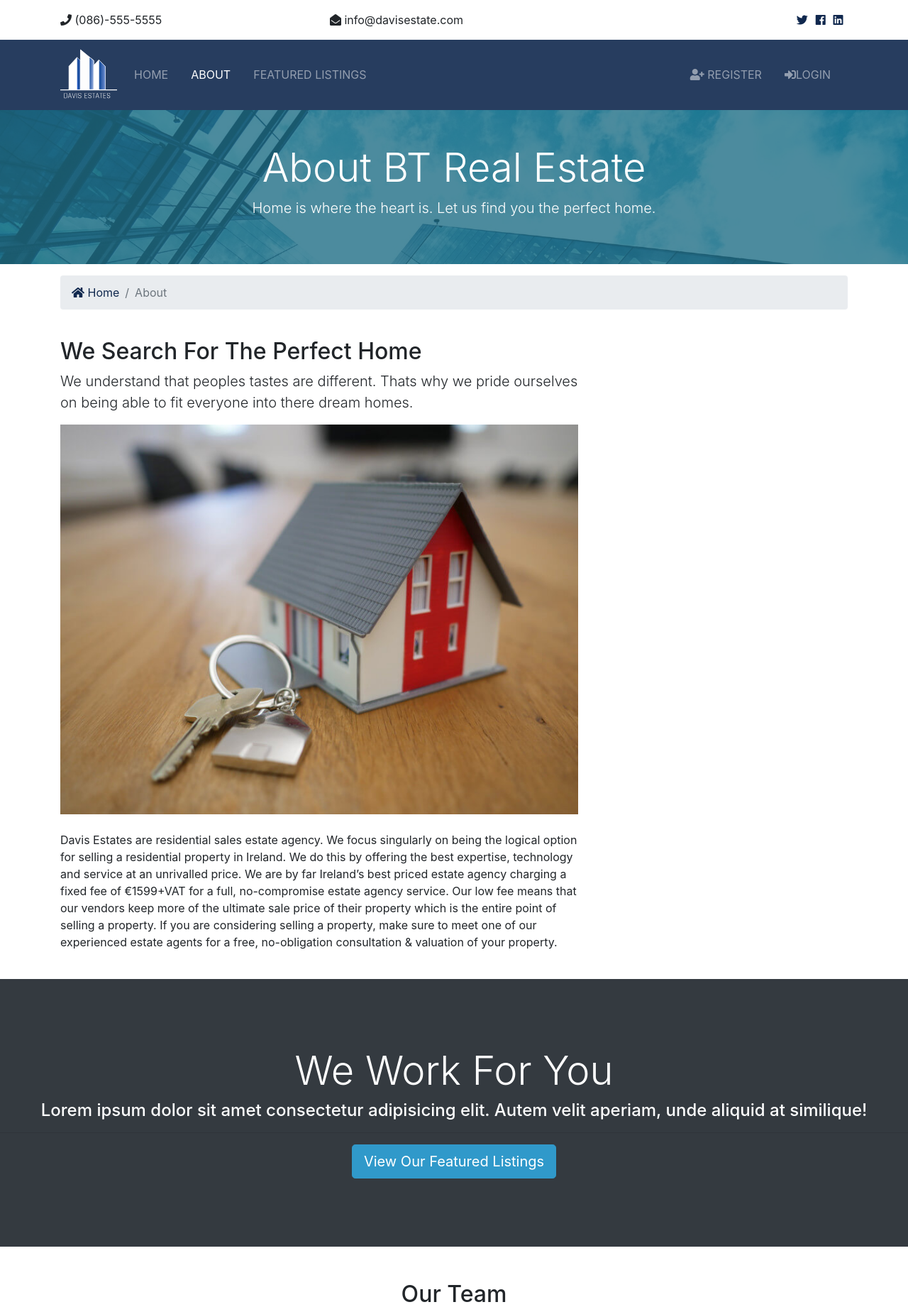
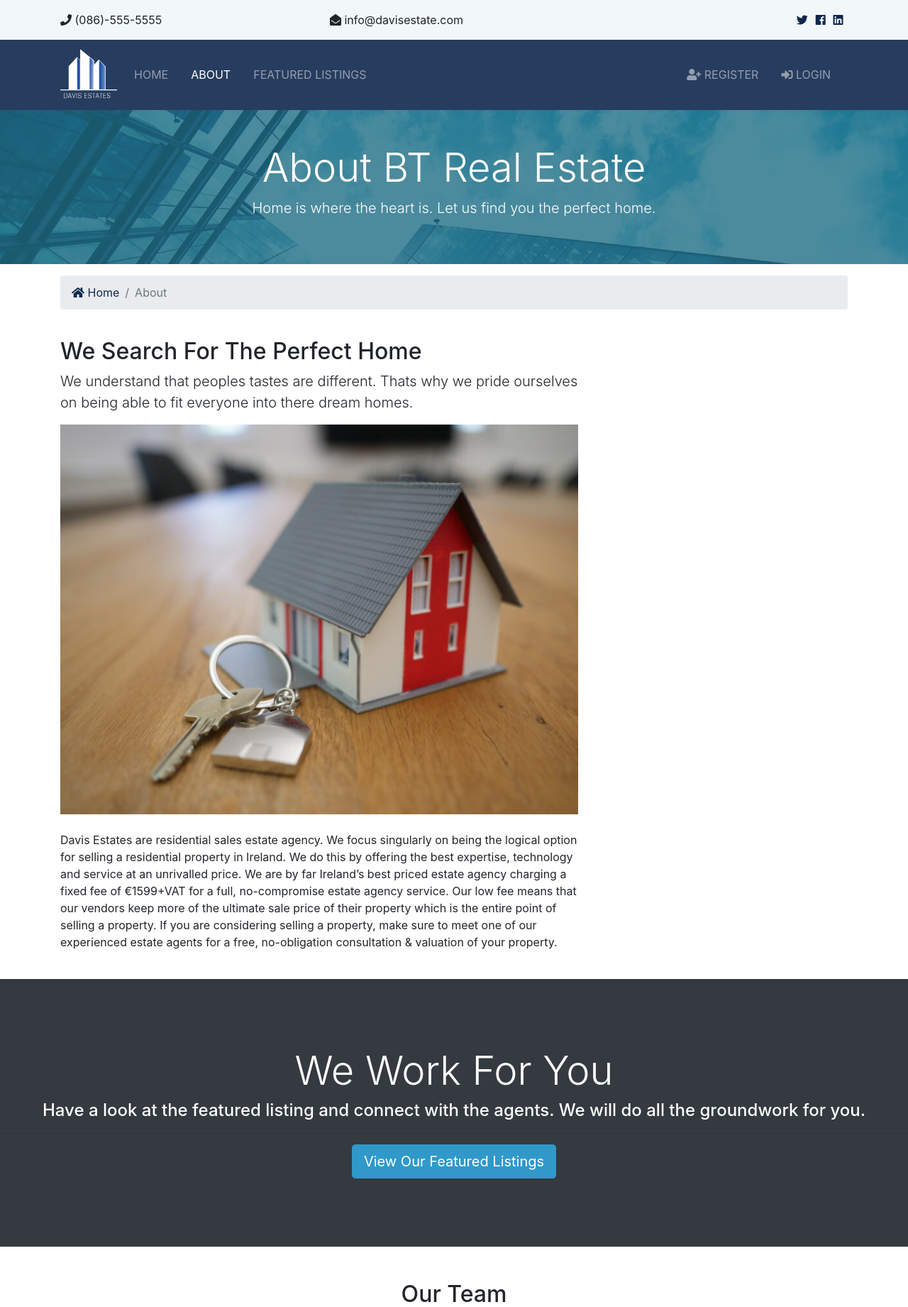
Before and after one commit to Clinton-Davis/davisEstate, a Django app: page /about/ in a window 1280 px wide. Shown: the top 1841 px of the page at 71% size. Run offline with Django 3.2, Linux system fonts and the light colour scheme; data that the repository does not hold is empty; some libraries are stand-ins or nearby versions.

Commit message:
added new requirements and new styling to nav listing and about

```diff
--- a/destate/static/css/style.css
+++ b/destate/static/css/style.css
@@ -16,7 +16,9 @@
 .btn-secondary {
   color: #fff !important;
 }
-
+#top-bar {
+  background-color: #f2f8fa;
+}
 img {
   width: 100%;
 }
--- a/requirements.txt
+++ b/requirements.txt
@@ -1,7 +1,10 @@
 asgiref==3.3.1
 autopep8==1.5.5
+dj-database-url==0.5.0
 Django==3.1.7
 django-environ==0.4.5
+Pillow==8.1.1
+psycopg2-binary==2.8.6
 pycodestyle==2.6.0
 pytz==2021.1
 sqlparse==0.4.1
--- a/templates/includes/_navBar.html
+++ b/templates/includes/_navBar.html
@@ -78,7 +78,7 @@
                 class="nav-item mr-3"
                 {% endif %}>
               <a class="nav-link" href="{% url 'accounts:login' %}">
-                <i class="fas fa-sign-in-alt"></i>Login</a>
+                <i class="fas fa-sign-in-alt"></i> Login</a>
             </li>
         {% endif %}
       </ul>
--- a/templates/listings/listings.html
+++ b/templates/listings/listings.html
@@ -11,8 +11,7 @@
       <div class="col-md-12">
         <h1 class="display-4">Browse Our Properties</h1>
         <p class="lead">
-          Lorem ipsum dolor sit, amet consectetur adipisicing elit. Sunt,
-          pariatur!
+          Home is where the heart is. Let us find you your perfect home.
         </p>
       </div>
     </div>
--- a/templates/pages/about.html
+++ b/templates/pages/about.html
@@ -88,8 +88,8 @@
 <section id="work" class="bg-dark text-white text-center">
   <h2 class="display-4">We Work For You</h2>
   <h4>
-    Lorem ipsum dolor sit amet consectetur adipisicing elit. Autem velit
-    aperiam, unde aliquid at similique!
+    Have a look at the featured listing and connect with the agents. We will do
+    all the groundwork for you.
   </h4>
   <hr />
   <a href="listings.html" class="btn btn-secondary text-white btn-lg"
```
Also changed, not shown: destate/settings.py (+12 -5 lines).
